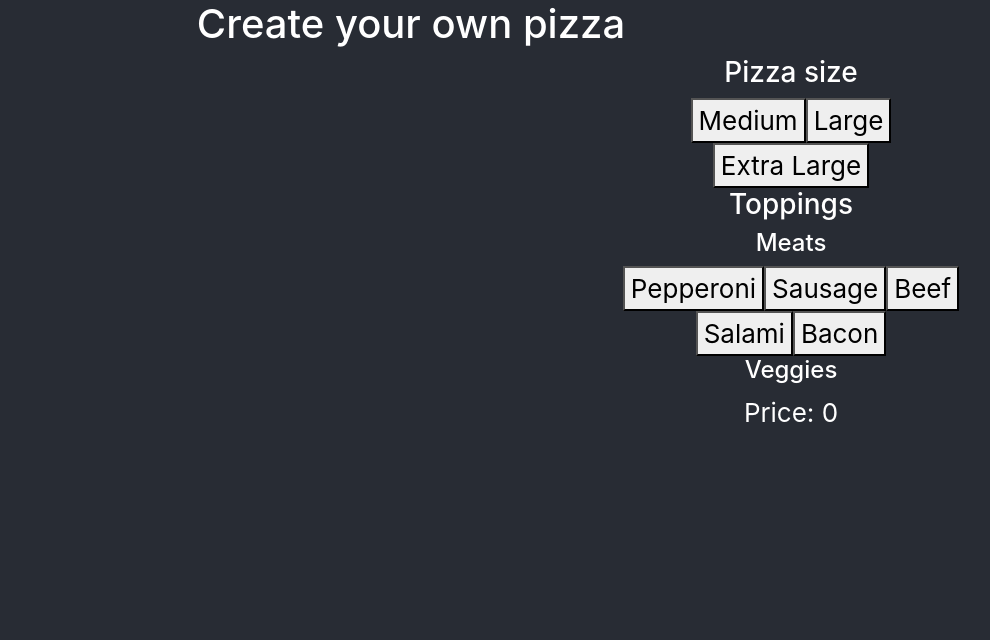
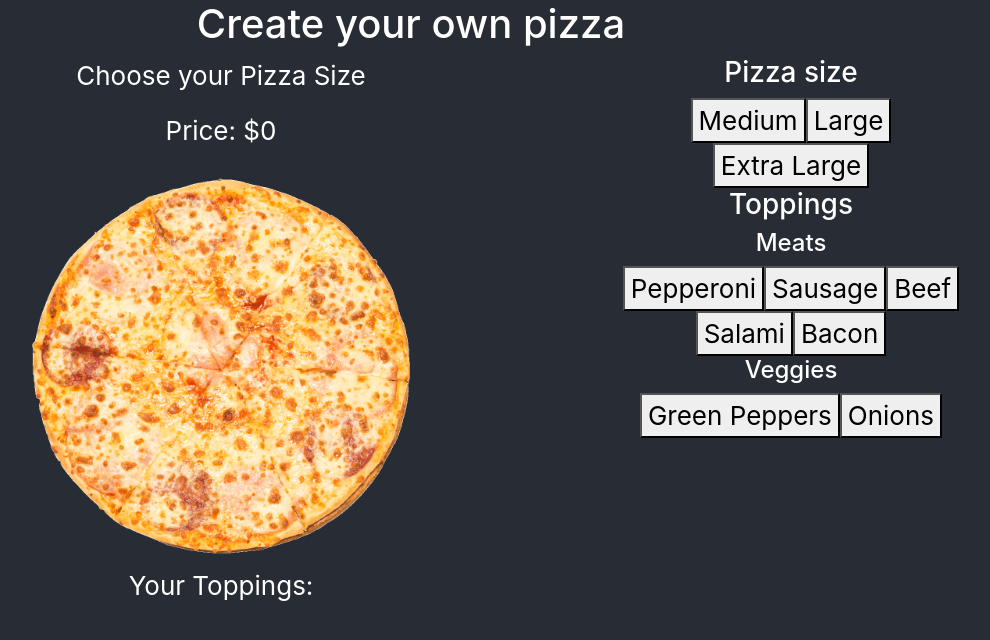
Before and after one commit to DylanBozarth/pizzaPiza, a React (Create React App) app: page / in a window 1280 px wide. Shown: the top 640 px of the page, without its empty margins (229-1219 px from the left). Built offline with nearby package versions, Linux system fonts and the light colour scheme.

Commit message:
some css

```diff
--- a/src/App.css
+++ b/src/App.css
@@ -9,3 +9,7 @@
   font-size: calc(10px + 2vmin);
   color: white;
 }
+.pizza {
+  width: 400px;
+  height: 400px;
+}
--- a/src/CYO.js
+++ b/src/CYO.js
@@ -1,10 +1,12 @@
-import React, { useState, useEffect } from "react";
+import React, { useState} from "react";
 
 const CYO = () => {
-  const [pizzaSize, setPizzaSize] = useState(null);
+  const [pizzaSize, setPizzaSize] = useState('Choose your Pizza Size');
+
   const [toppings, setToppings] = useState([]);
-const [toppingPrice, setToppingPrice] = useState(0)
+
   const [startPrice, setStartPrice] = useState(0);
+  // const [toppingPrice, setToppingPrice] = useState(0)
   const changePizza = (e) => {
     setPizzaSize(e.target.name);
     setStartPrice(parseInt(e.target.value));
@@ -13,21 +15,8 @@ const [toppingPrice, setToppingPrice] = useState(0)
     setToppings([...toppings, e.target.value]);
   };
 
-  const setPrice = () => {
-    if (pizzaSize === "Medium") {
-      setToppingPrice(toppings.length * 1);
-    }
-    if (pizzaSize === "Large") {
-      setToppingPrice(toppings.length * 1.5);
-    }
-    if (pizzaSize === "Extra Large") {
-      setToppingPrice(toppings.length * 2);
-    }
-  };
-
+  let toppingPrice = toppings.length * 1.5;
   let price = startPrice + toppingPrice;
-
-
 
   return (
     <div className="container">
@@ -35,7 +24,9 @@ const [toppingPrice, setToppingPrice] = useState(0)
       <div className="row">
         <div className="col-sm-8">
           <p>{pizzaSize}</p>
-          <p>{toppings}</p>
+          <p>Price: ${price}</p>
+          <img src="./pizza.png" className="img-fluid pizza" alt="Pizza"></img>
+          <p>Your Toppings:  <br />{toppings}</p>
         </div>
         <div className="col-sm-4">
           <h3>Pizza size</h3>
@@ -45,7 +36,6 @@ const [toppingPrice, setToppingPrice] = useState(0)
             name="Medium"
             onClick={(event) => {
               changePizza(event);
-              setPrice();
             }}
           >
             Medium
@@ -56,7 +46,6 @@ const [toppingPrice, setToppingPrice] = useState(0)
             name="Large"
             onClick={(event) => {
               changePizza(event);
-              setPrice();
             }}
           >
             Large
@@ -67,7 +56,6 @@ const [toppingPrice, setToppingPrice] = useState(0)
             name="Extra Large"
             onClick={(event) => {
               changePizza(event);
-              setPrice();
             }}
           >
             Extra Large
@@ -81,7 +69,7 @@ const [toppingPrice, setToppingPrice] = useState(0)
             value="Peperoni "
             onClick={(event) => {
               changeToppings(event);
-              setPrice();
+
             }}
           >
             Pepperoni
@@ -91,7 +79,7 @@ const [toppingPrice, setToppingPrice] = useState(0)
             value="Sausage "
             onClick={(event) => {
               changeToppings(event);
-              setPrice();
+
             }}
           >
             Sausage
@@ -101,7 +89,7 @@ const [toppingPrice, setToppingPrice] = useState(0)
             value="Beef "
             onClick={(event) => {
               changeToppings(event);
-              setPrice();
+
             }}
           >
             Beef
@@ -111,7 +99,7 @@ const [toppingPrice, setToppingPrice] = useState(0)
             value="Salami "
             onClick={(event) => {
               changeToppings(event);
-              setPrice();
+
             }}
           >
             Salami
@@ -119,15 +107,28 @@ const [toppingPrice, setToppingPrice] = useState(0)
           <button
             type="button"
             value="Bacon "
-            onClick={(event) => {
-              changeToppings(event);
-              setPrice();
-            }}
+            onClick={(event) => {changeToppings(event)
+           }}
           >
             Bacon
           </button>
           <h4>Veggies</h4>
-          <p>Price: {price}</p>
+          <button
+            type="button"
+            value="Green Peppers "
+            onClick={(event) => {changeToppings(event)
+           }}
+          >
+            Green Peppers
+          </button>
+          <button
+            type="button"
+            value="Onions "
+            onClick={(event) => {changeToppings(event)
+           }}
+          >
+            Onions
+          </button>
         </div>
       </div>
     </div>
```
Also changed, not shown: public/pizza.png (added), 1 other file (tests, documents, lock files or other folders).
